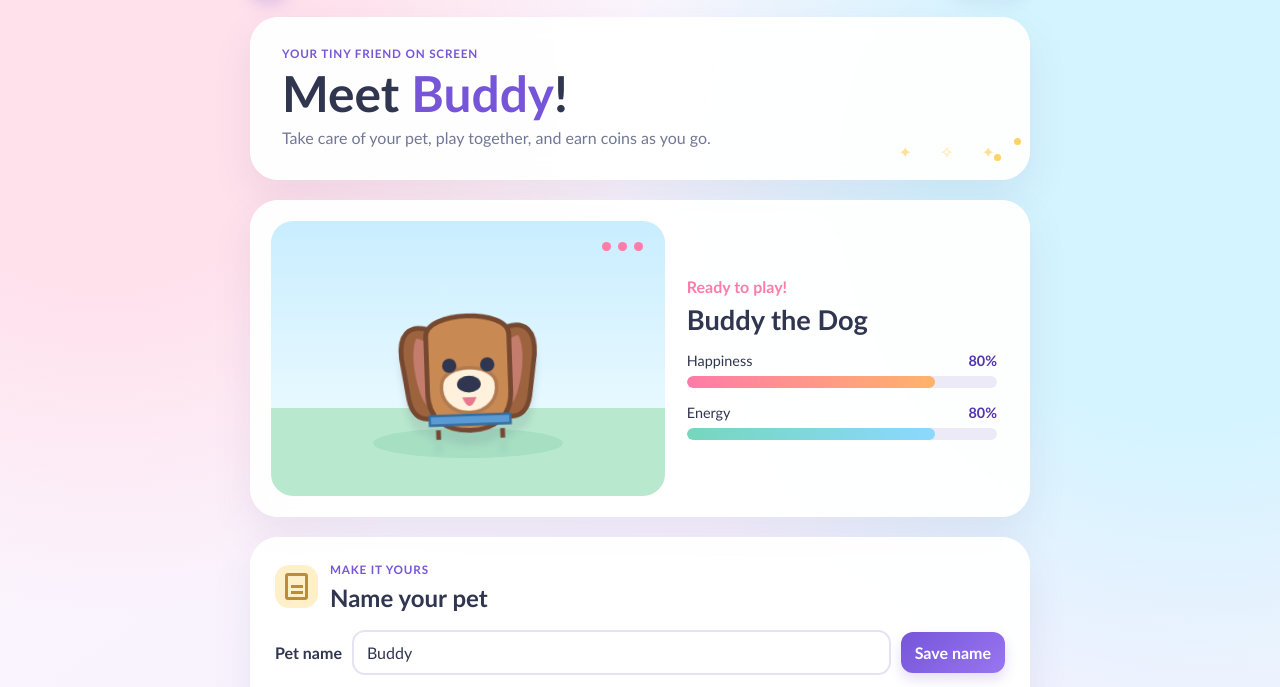
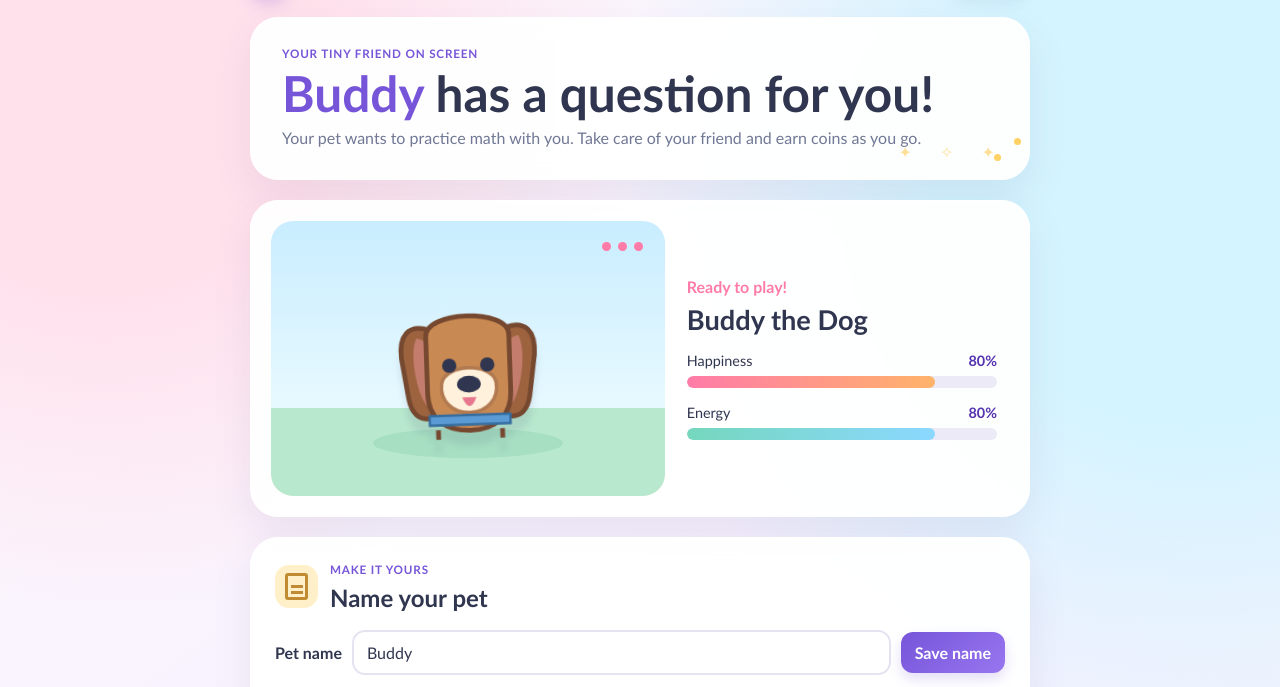
Before and after one commit to shenli32/MathSmart, a plain HTML site: page public/index.html in a window 1280 px wide. Shown: the part 70-757 px from the top of the page. Drawn offline with Linux system fonts and the light colour scheme.

Commit message:
Make pet ask a question at the top

```diff
--- a/public/index.html
+++ b/public/index.html
@@ -16,8 +16,8 @@
     <section class="welcome-card" aria-labelledby="welcome-title">
       <div>
         <p class="eyebrow">Your tiny friend on screen</p>
-        <h1 id="welcome-title">Meet <span id="pet-name-heading">your pet</span>!</h1>
-        <p>Take care of your pet, play together, and earn coins as you go.</p>
+        <h1 id="welcome-title"><span id="pet-name-heading">Your pet</span> has a question for you!</h1>
+        <p>Your pet wants to practice math with you. Take care of your friend and earn coins as you go.</p>
       </div>
       <div class="sparkle" aria-hidden="true"></div>
     </section>
```
